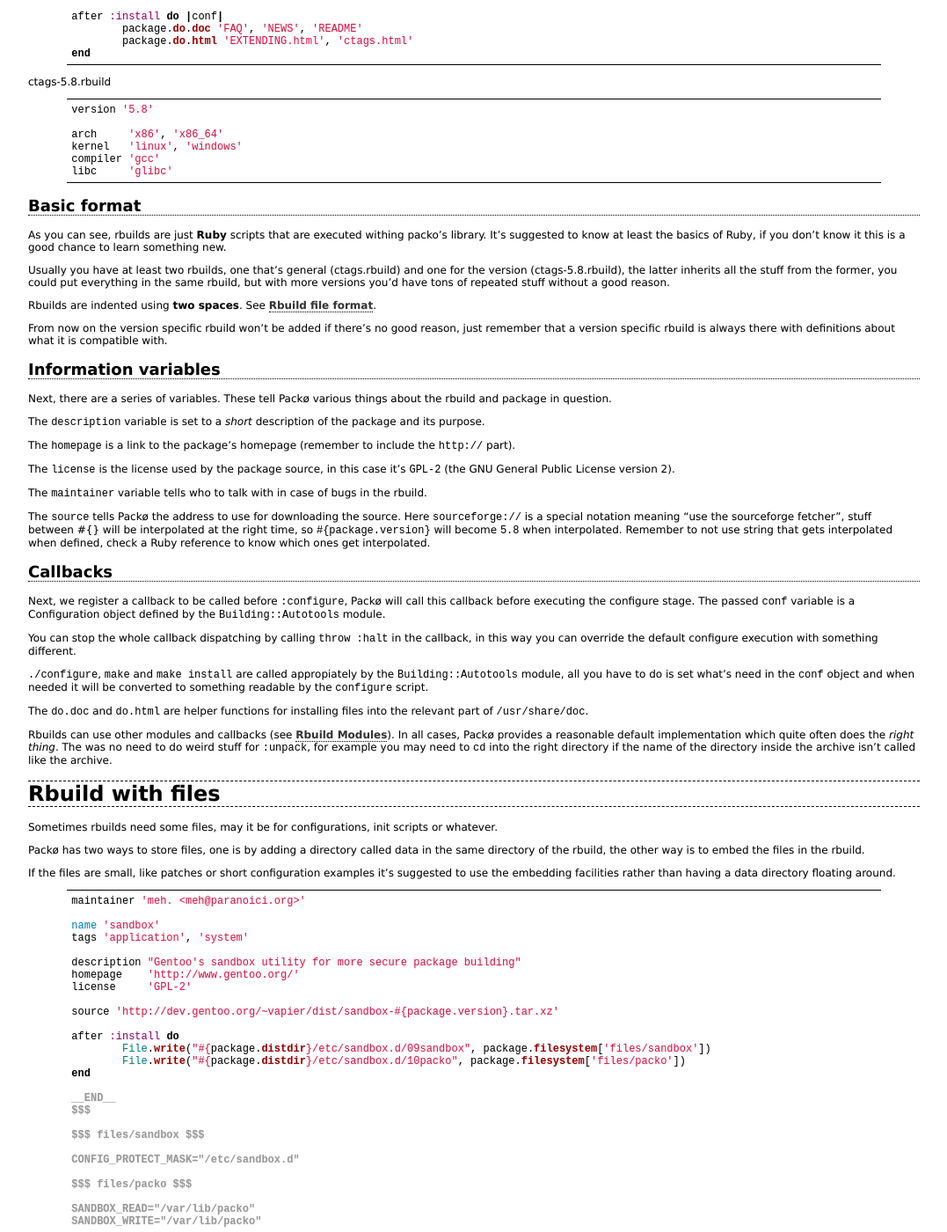
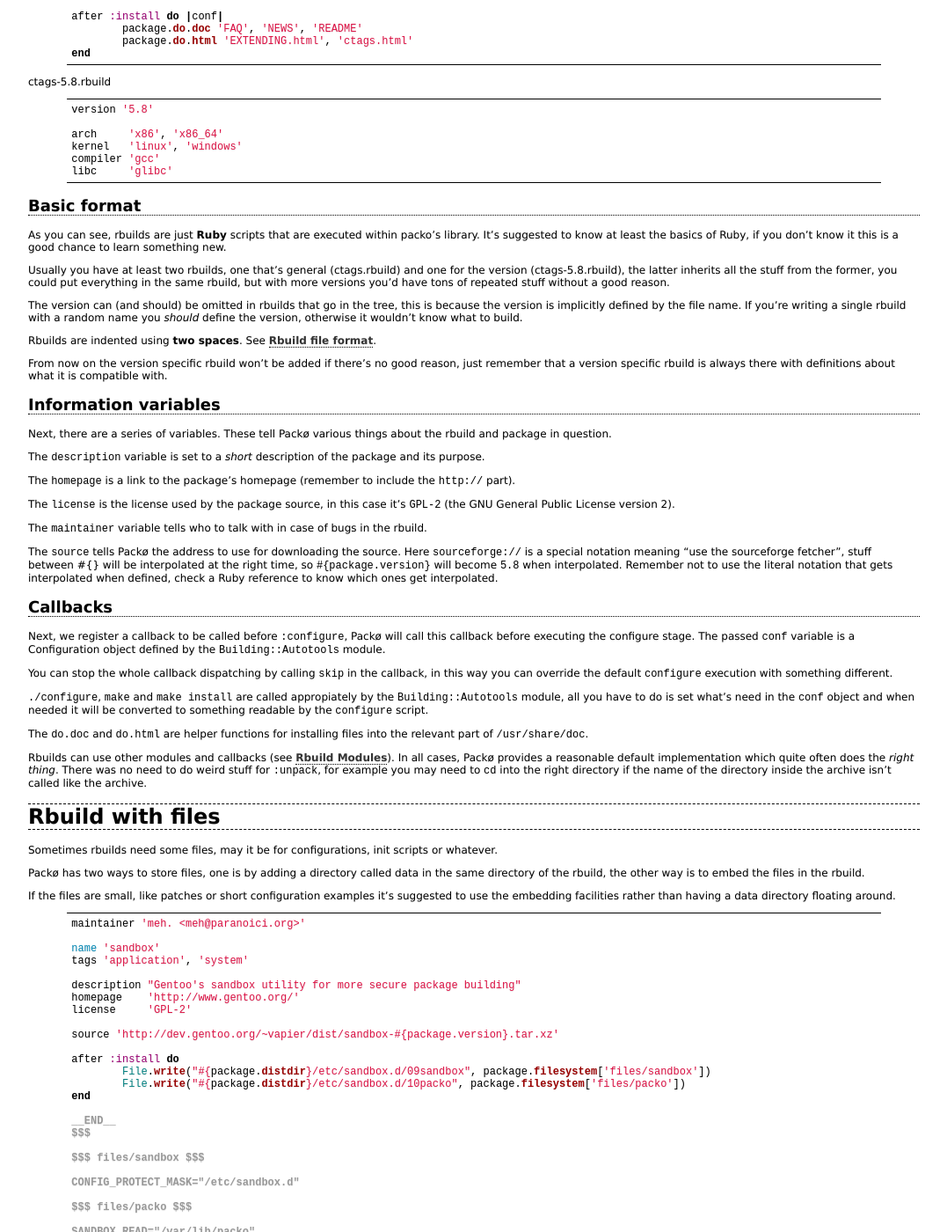
Before and after one commit to distro/distro.github.com, a Jekyll site: the page built from en/docs/packo/quickstart.md, in a window 1280 px wide and 1400 px high, scrolled down 691 px. Shown: the whole window at 88% size, without its empty margins (101-1178 px from the left). Built offline with Jekyll 4.4.1, drawn with Linux system fonts in a browser that asks for light colours; some of the changed text lies outside the part shown.

Commit message:
en: bunch of typo fixes

```diff
--- a/en/docs/packo/quickstart.md
+++ b/en/docs/packo/quickstart.md
@@ -62,13 +62,17 @@ libc     'glibc'
 
 Basic format
 ------------
-As you can see, rbuilds are just **Ruby** scripts that are executed withing packo's library.
+As you can see, rbuilds are just **Ruby** scripts that are executed within packo's library.
 It's suggested to know at least the basics of Ruby, if you don't know it this is a good chance
 to learn something new.
 
 Usually you have at least two rbuilds, one that's general (ctags.rbuild) and one for the version
 (ctags-5.8.rbuild), the latter inherits all the stuff from the former, you could put everything in
 the same rbuild, but with more versions you'd have tons of repeated stuff without a good reason.
+
+The version can (and should) be omitted in rbuilds that go in the tree, this is because the version is
+implicitly defined by the file name. If you're writing a single rbuild with a random name you *should*
+define the version, otherwise it wouldn't know what to build.
 
 Rbuilds are indented using **two spaces**. See [Rbuild file format](/en/docs/packo/rbuild-format.html).
 
@@ -91,8 +95,9 @@ The `maintainer` variable tells who to talk with in case of bugs in the rbuild.
 
 The `source` tells Packø the address to use for downloading the source. Here `sourceforge://` is a
 special notation meaning "use the sourceforge fetcher", stuff between #{} will be interpolated
-at the right time, so `#{package.version}` will become `5.8` when interpolated. Remember to not use
-string that gets interpolated when defined, check a Ruby reference to know which ones get interpolated.
+at the right time, so `#{package.version}` will become `5.8` when interpolated. Remember not to use
+the literal notation that gets interpolated when defined, check a Ruby reference to know which ones
+get interpolated.
 
 Callbacks
 ---------
@@ -100,8 +105,8 @@ Next, we register a callback to be called before `:configure`, Packø will call
 executing the configure stage. The passed `conf` variable is a Configuration object defined by the
 `Building::Autotools` module.
 
-You can stop the whole callback dispatching by calling `throw :halt` in the callback, in this way you
-can override the default configure execution with something different.
+You can stop the whole callback dispatching by calling `skip` in the callback, in this way you
+can override the default `configure` execution with something different.
 
 `./configure`, `make` and `make install` are called appropiately by the `Building::Autotools` module,
 all you have to do is set what's need in the `conf` object and when needed it will be converted to
@@ -112,7 +117,7 @@ The `do.doc` and `do.html` are helper functions for installing files into the re
 
 Rbuilds can use other modules and callbacks (see [Rbuild Modules](/en/docs/packo/rbuild-modules.html)).
 In all cases, Packø provides a reasonable default implementation which quite often does the *right thing*.
-The was no need to do weird stuff for `:unpack`, for example you may need to `cd` into the right directory
+There was no need to do weird stuff for `:unpack`, for example you may need to `cd` into the right directory
 if the name of the directory inside the archive isn't called like the archive.
 
 Rbuild with files
@@ -390,7 +395,7 @@ end
 }
 {% endhighlight %}
 
-As you can see features have their own block and they can hook to callbacks like out of a feature.
+As you can see features have their own block and they can hook to callbacks as it was in the toplevel.
 
 When in a feature block you have few helper methods to work with the feature, like enabling it by default
 or knowing if it's enabled or disabled. More details [here](/en/docs/packo/reference/Feature.html).
```
Also changed, not shown: en/docs/packo/index.md (+2 -2 lines), en/docs/packo/versus.md (+1 -1 lines).
